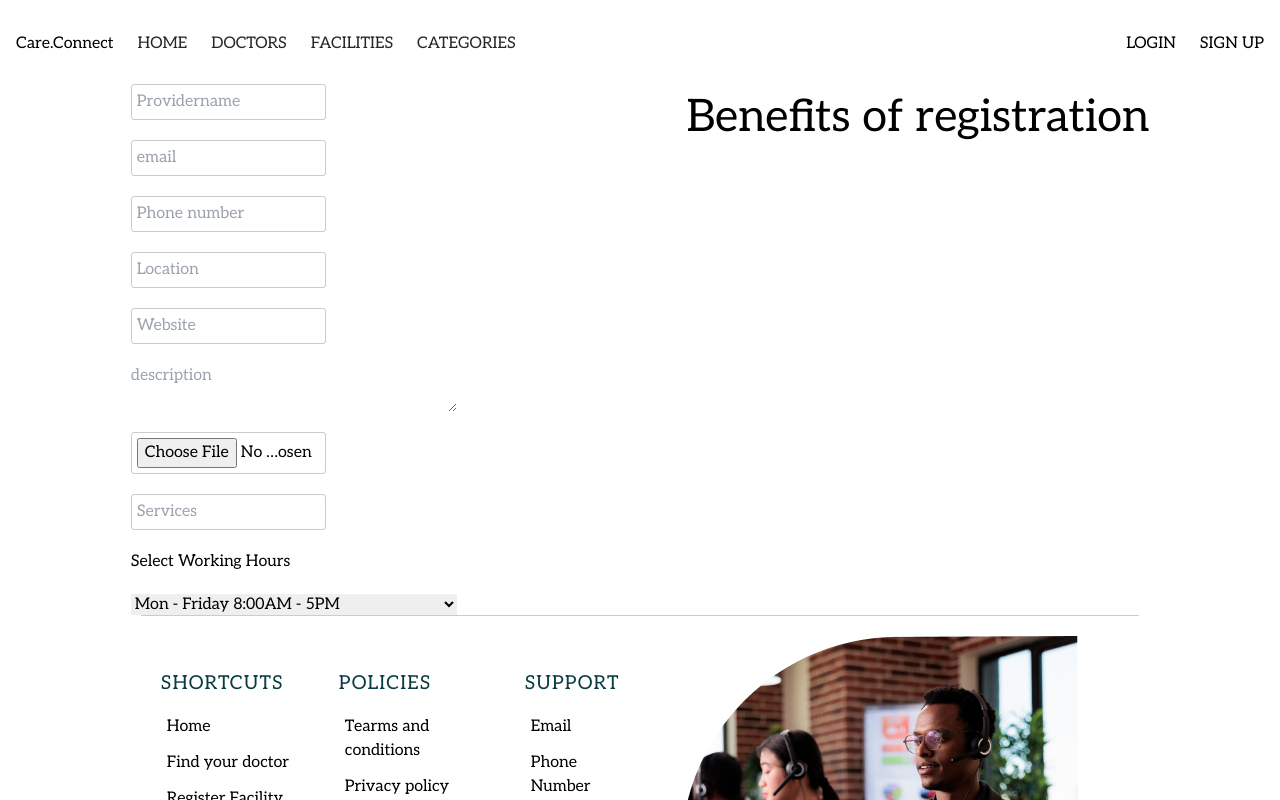
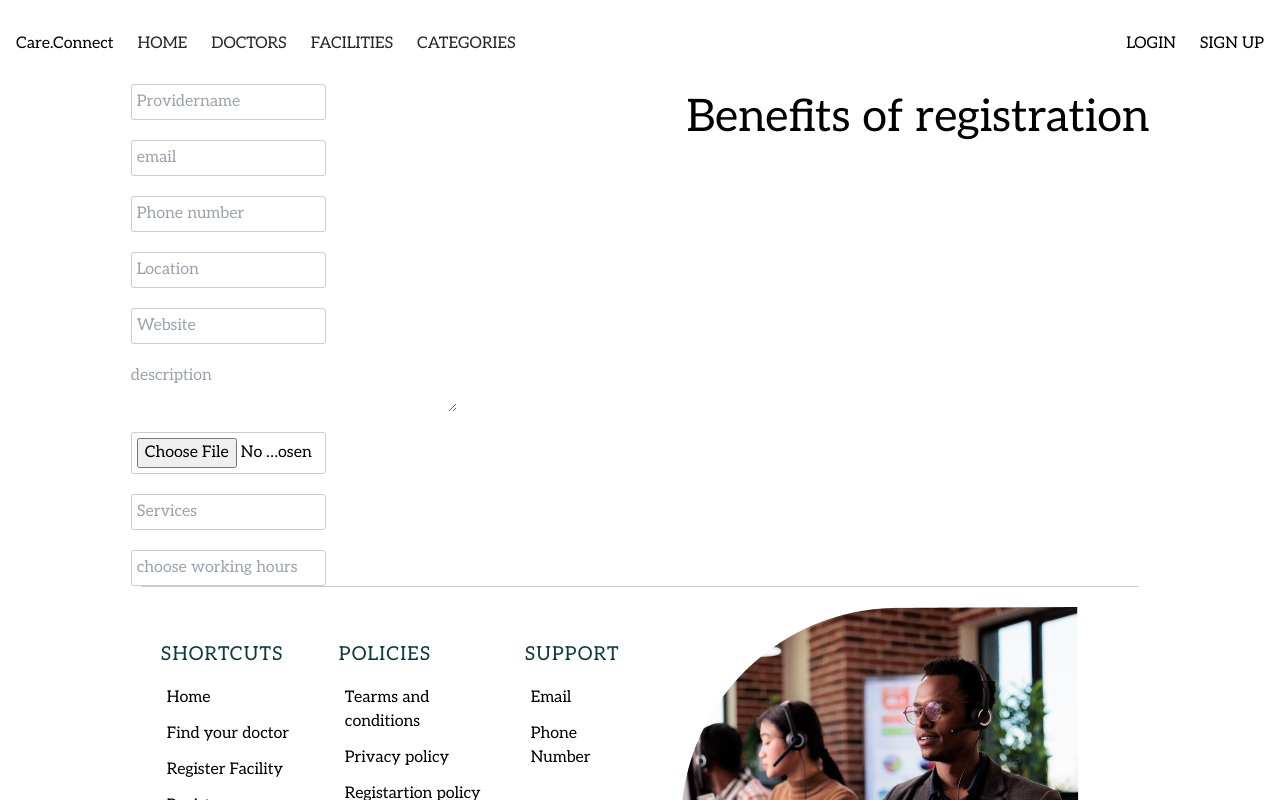
Before and after one commit to CARE-CONNECT-KENYA/care-connect-frontend, a Next.js app: page /Register in a window 1280 px wide. Shown: the top 800 px of the page. Built offline with nearby package versions, Linux system fonts and the light colour scheme.

Commit message:
used datalist intead of select

```diff
--- a/app/Register/page.tsx
+++ b/app/Register/page.tsx
@@ -14,10 +14,12 @@ function page() {
                 <textarea placeholder='description' />
                 <input type='file' placeholder='Upload profile image' />
                 <input type='text' placeholder='Services' />
-                <label>Select Working Hours</label>
-                <select>
-                    <option>Mon - Friday 8:00AM - 5PM</option>
-                </select>
+                <input list='datalist-hours' placeholder='choose working hours'/>
+                <datalist id="datalist-hours">
+                    <option>MON-FRID 8:00AM - 5:00PM</option>
+                    <option>MON-FRID 8:00AM - 5:00PM</option>
+                </datalist>
+
             </form>
         </div>
         <div>
```
